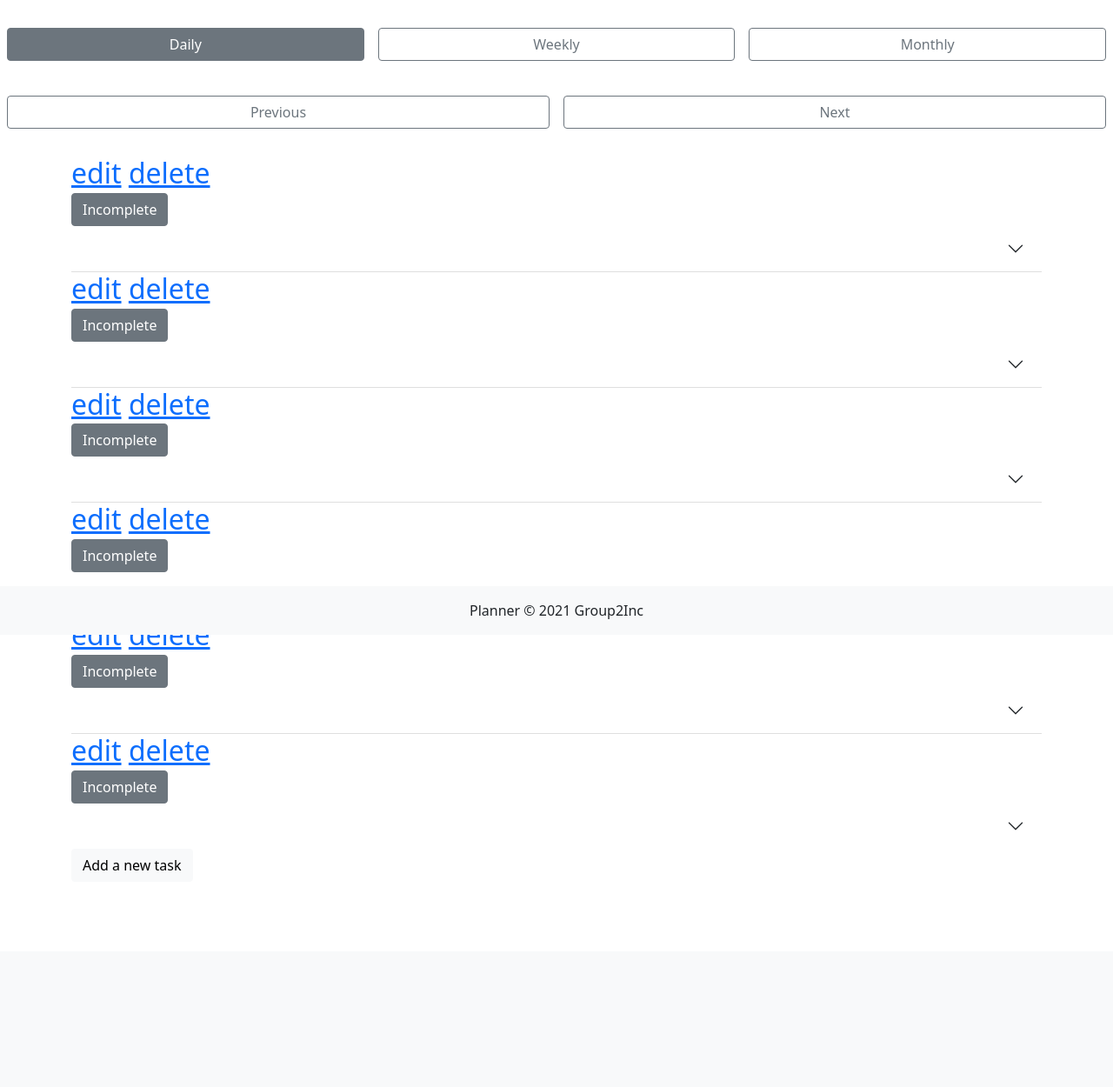
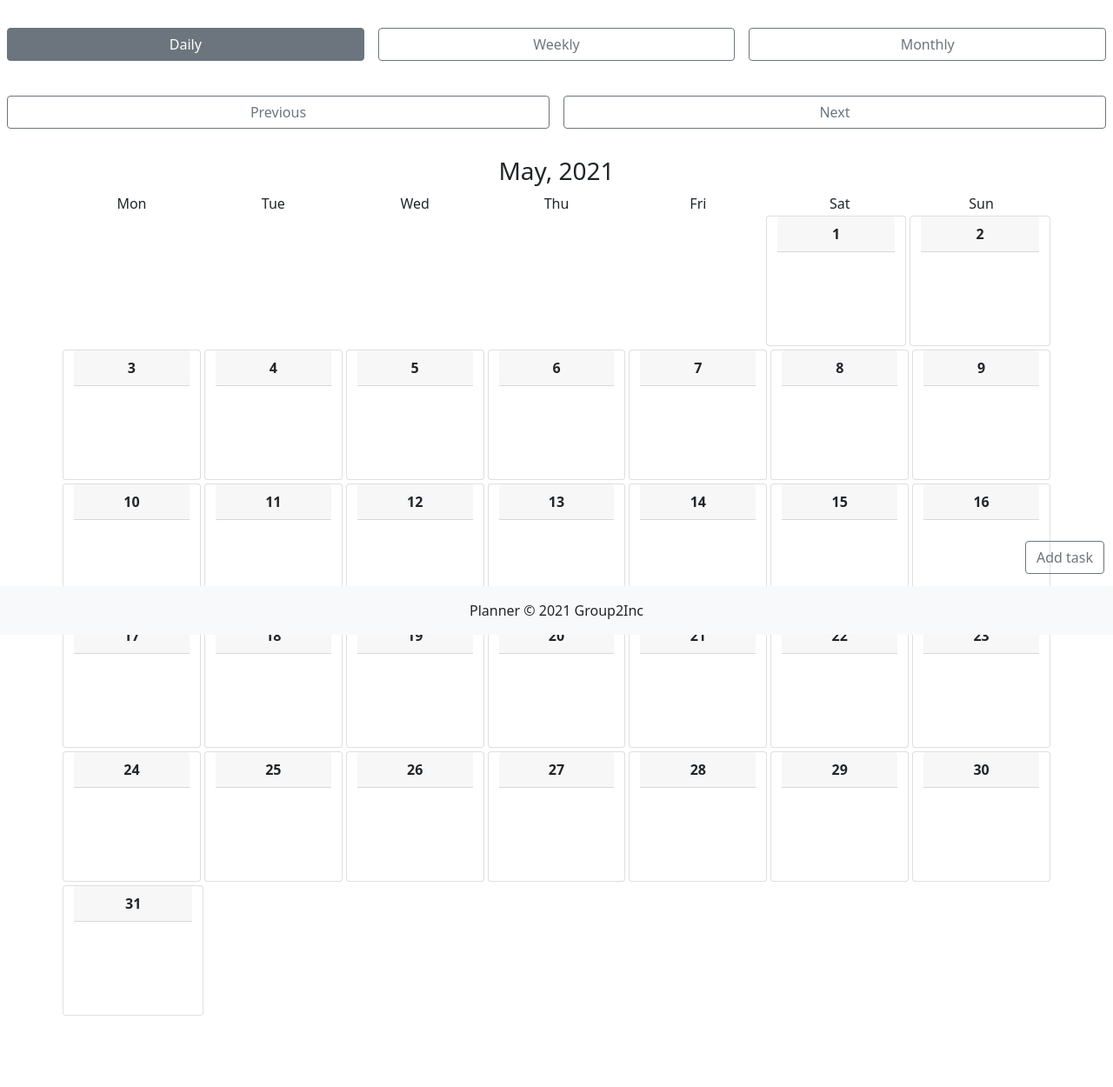
Before and after one commit to Julia-321/Planner, a Django app: page /tasks/monthly/2021/05/10/ in a window 1280 px wide. Shown: the part 70-1320 px from the top of the page at 87% size. Before the commit the page ends 1071 px from the top, so only its background shows below. Run offline with Django 3.2, Linux system fonts and the light colour scheme; a user stored in the database is signed in; tables that the repository leaves empty hold one stand-in row (values such as "Sample post"); some libraries are stand-ins or nearby versions.

Commit message:
added monthly view design

```diff
--- a/tasks/services.py
+++ b/tasks/services.py
@@ -45,7 +45,7 @@ def get_tasks_monthly(request, date):
     #     cur += timedelta(days=1)
     res = Calendar().monthdayscalendar(today.year, today.month)
 
-    return list(map(lambda item: list(map(lambda x: (x, tasks.filter(deadline__day=x)) if x else x, item)), res))
+    return list(map(lambda item: list(map(lambda x: (x, tasks.filter(deadline__day=x)) if x else (x, []), item)), res))
 
 
 def get_date_obj(year: int, month: int, day: int) -> timezone.datetime.date:
--- a/tasks/views.py
+++ b/tasks/views.py
@@ -163,6 +163,7 @@ class ShowTasksMonthly(LoginRequiredMixin, View):
         cur_date = services.get_date_obj(year, month, day)
 
         tasks = services.get_tasks_monthly(self.request, cur_date)
+        print(tasks)
         context = {
             'date': cur_date,
             'tasks': tasks,
--- a/templates/tasks/monthly.html
+++ b/templates/tasks/monthly.html
@@ -5,61 +5,117 @@
 
 {% block content %}
 
+    <style>
+        .task-cell {
+            font-size: 12px;
+            padding: 2px 8px 2px 8px;
+            margin: 1px 0 1px 0;
+        }
+
+        .fixed-button {
+            position: fixed;
+            bottom: 70px;
+            right: 10px;
+        }
+    </style>
+
     {% include 'tasks/nav_tasks.html' %}
     {% include 'tasks/nav_dates.html' %}
 
+    <h3 class="text-center">{{ month_name }}, {{ date.year }}</h3>
+
     <div class="container">
-        <div class="accordion accordion-flush" id="accordionFlushExample">
-            {% for task in tasks %}
-                <div class="accordion-item">
-                    <h2 class="accordion-header" id="flush-heading{{ task.id }}">
+        <div class="row">
+            <div class="col text-center">
+                Mon
+            </div>
+            <div class="col text-center">
+                Tue
+            </div>
+            <div class="col text-center">
+                Wed
+            </div>
+            <div class="col text-center">
+                Thu
+            </div>
+            <div class="col text-center">
+                Fri
+            </div>
+            <div class="col text-center">
+                Sat
+            </div>
+            <div class="col text-center">
+                Sun
+            </div>
+        </div>
 
-                            <div>
-                                <div><b>{{ task.name }}</b></div>
-                                <div>{{ task.deadline }}</div>
-                                <div>
-                                    <a href="/tasks/edit/?id={{ task.id }}">edit</a>
-                                    <a href="/tasks/delete/?id={{ task.id }}">delete</a>
+        {% for row in tasks %}
+            <div class="row">
+                {% for cur_date, queryset in row %}
+                    {% if cur_date > 0 %}
+                        <div class="col" style="width: 13%; height: 150px; margin: 2px">
 
-                                </div>
+                            <div class="row h-100">
+                                <div class="card h-100">
+                                    <div class="card-header text-center"> <b>{{ cur_date }}</b> </div>
+                                    <div class="card-body overflow-auto">
+                                        <div class="list-group">
+                                            {% if queryset %}
+                                                {% for task in queryset %}
+                                                    <!-- Trigger for modal window -->
+                                                    <a data-bs-toggle="modal" data-bs-target="#staticBackdrop{{ task.id }}" class="list-group-item list-group-item-action task-cell" style="{% if task.complete %}background-color: #90EE90 {% endif %}">{{ task.name }}</a>
+                                                    <!-- Modal window -->
+                                                    <div class="modal fade" id="staticBackdrop{{ task.id }}" data-bs-backdrop="static" data-bs-keyboard="false" tabindex="-1" aria-labelledby="staticBackdropLabel" aria-hidden="true">
                                                         <form method="post" action='{% url 'list_view' year=date.year month=date.month day=date.day %}'>
-
                                                             {% csrf_token %}
-
                                                             <input type="hidden" name="cur" value="{{ checked }}">
                                                             <input type="hidden" name="complete_id" value="{{ task.id }}">
+
+                                                            <div class="modal-dialog">
+                                                                <div class="modal-content">
+                                                                    <div class="modal-header">
+                                                                        <h5 class="modal-title" id="staticBackdropLabel{{ task.id }}">{{ task.name }}</h5>
+                                                                        <button type="button" class="btn-close" data-bs-dismiss="modal" aria-label="Close"></button>
+                                                                    </div>
+                                                                    <div class="modal-body">
+                                                                        <h6 class="card-subtitle mb-2 text-muted"> <b>Due to: </b> {{ task.deadline }}</h6>
+                                                                        <p class="card-text"> {{ task.description }}</p>
+                                                                    </div>
+                                                                    <div class="modal-footer">
+                                                                        <div class="d-flex flex-row justify-content-between w-100">
+                                                                            <div class="p-2">
+                                                                                <a class="btn btn-danger" href="/tasks/delete/?id={{ task.id }}">delete</a>
+                                                                                <a class="btn btn-light" href="/tasks/edit/?id={{ task.id }}">edit</a>
+                                                                            </div>
+
+                                                                            <div class="p-2">
                                                                                 {% if not task.complete %}
-
-
                                                                                     <button type="submit" class="btn btn-secondary" name="incomplete">Incomplete</button>
-
-
                                                                                 {% else %}
-
                                                                                     <button type="submit" class="btn btn-success" name="complete"> Complete </button>
-
-
                                                                                 {% endif %}
-
+                                                                            </div>
+                                                                        </div>
+                                                                    </div>
+                                                                </div>
+                                                            </div>
                                                         </form>
                                                     </div>
-                        <button class="accordion-button collapsed" type="button" data-bs-toggle="collapse"
-                                data-bs-target="#flush-collapse{{ task.id }}" aria-expanded="false"
-                                aria-controls="flush-collapse{{ task.id }}">
-                        </button>
-                    </h2>
-                    <div id="flush-collapse{{ task.id }}" class="accordion-collapse collapse" aria-labelledby="flush-heading{{ task.id }}"
-                         data-bs-parent="#accordionFlushExample">
-                        <div class="accordion-body"> &nbsp;&nbsp;&nbsp;&nbsp; {{ task.description }} </div>
-
+                                                {% endfor %}
+                                            {% endif %}
                                         </div>
+                                    </div>
+                                </div>
+                            </div>
+                        </div>
+                    {% else %}
+                        <div class="col"> </div>
+                    {% endif %}
+                {% endfor %}
             </div>
         {% endfor %}
     </div>
 
-        <div>
-            <a class="btn btn-light" href="/tasks/add"> Add a new task </a>
-        </div>
+    <a href="#" class="fixed-button btn btn-outline-secondary">Add task</a>
 
-    </div>
 {% endblock %}
```
Lines whose indentation alone changed are shown as unchanged.
